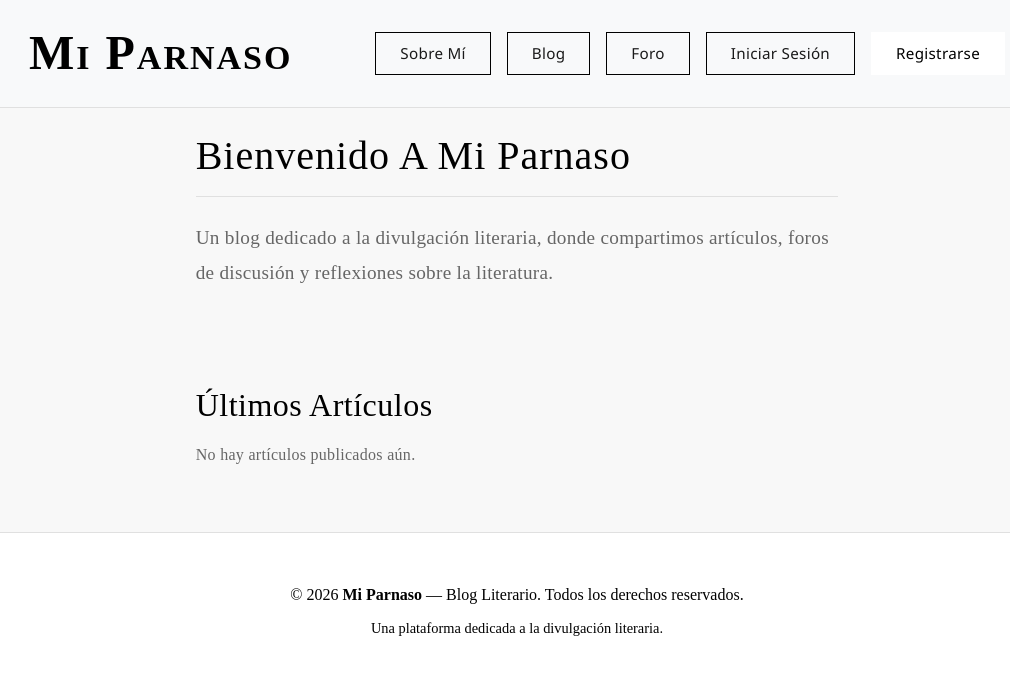
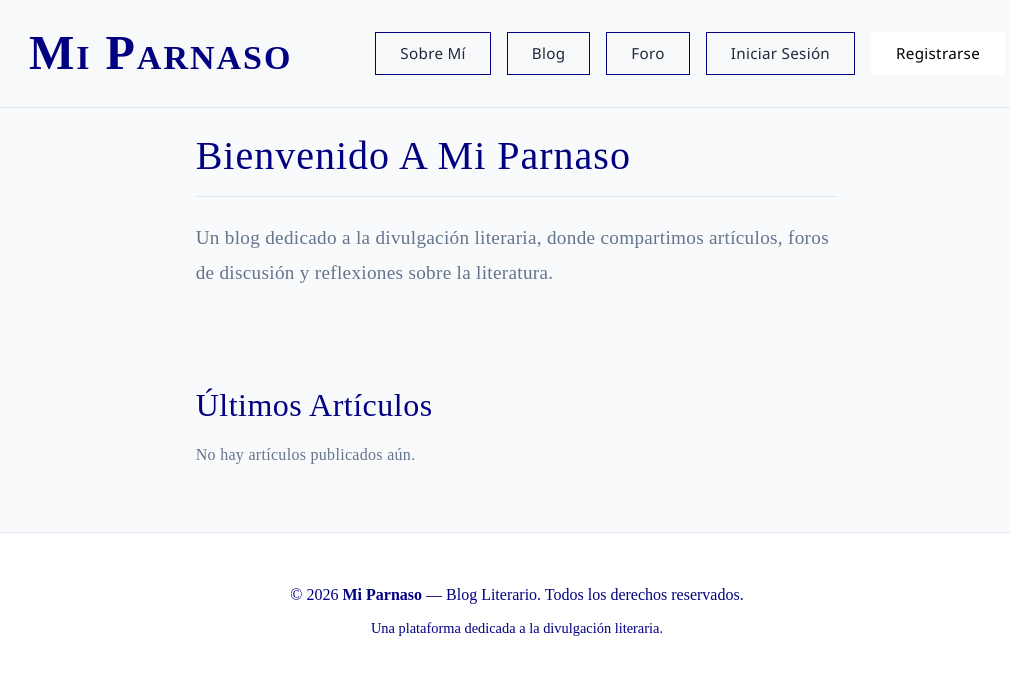
Before and after one commit to DiegoRubiok1/mi-parnaso, a Django app: page / in a window 1280 px wide. Shown: the top 687 px of the page, without its empty margins (123-1133 px from the left). Run offline with Django 5.2, Linux system fonts and the light colour scheme; data that the repository does not hold is empty.

Commit message:
New styles

```diff
--- a/static/css/base/tokens.css
+++ b/static/css/base/tokens.css
@@ -1,16 +1,16 @@
 :root {
-    /* Colores (minimalista blanco/negro) */
-    --color-primary: #000000;
-    --color-primary-light: #333333;
+    /* Colores */
+    --color-primary: #000080;
+    --color-primary-light: #0072bc;
     --color-primary-dark: #000000;
-    --color-accent: #666666;
-    --color-accent-light: #999999;
-    --color-neutral: #1a1a1a;
+    --color-accent: #800040;
+    --color-accent-light: #800040;
+    --color-neutral: #0f172a;
     --color-neutral-light: #ffffff;
-    --color-neutral-lighter: #f8f8f8;
-    --color-text: #1a1a1a;
-    --color-text-light: #666666;
-    --color-border: #e0e0e0;
+    --color-neutral-lighter: #f8fafc;
+    --color-text: #1e293b;
+    --color-text-light: #64748b;
+    --color-border: #e2e8f0;
     --color-success: #27ae60;
     --color-danger: #e74c3c;
 
```
